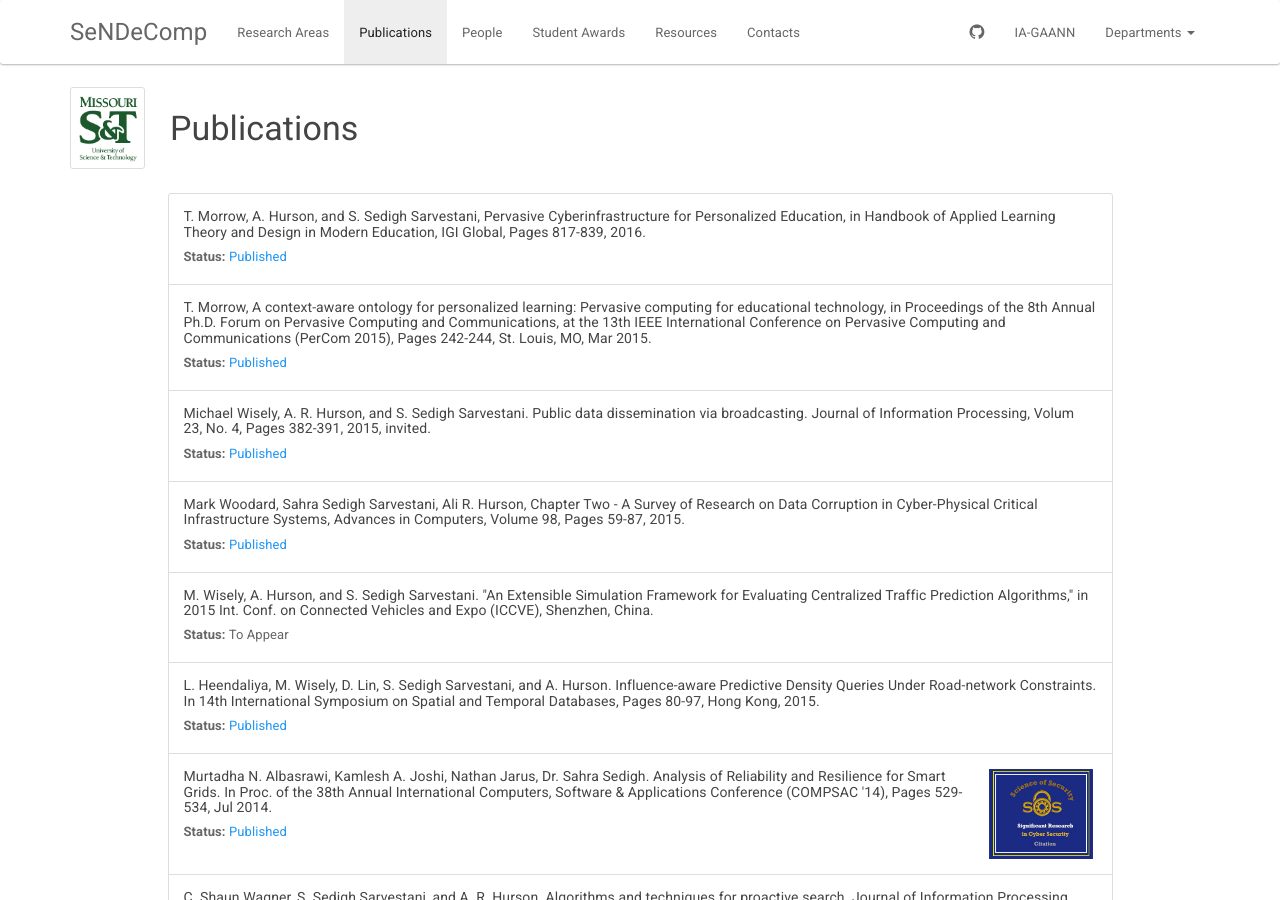
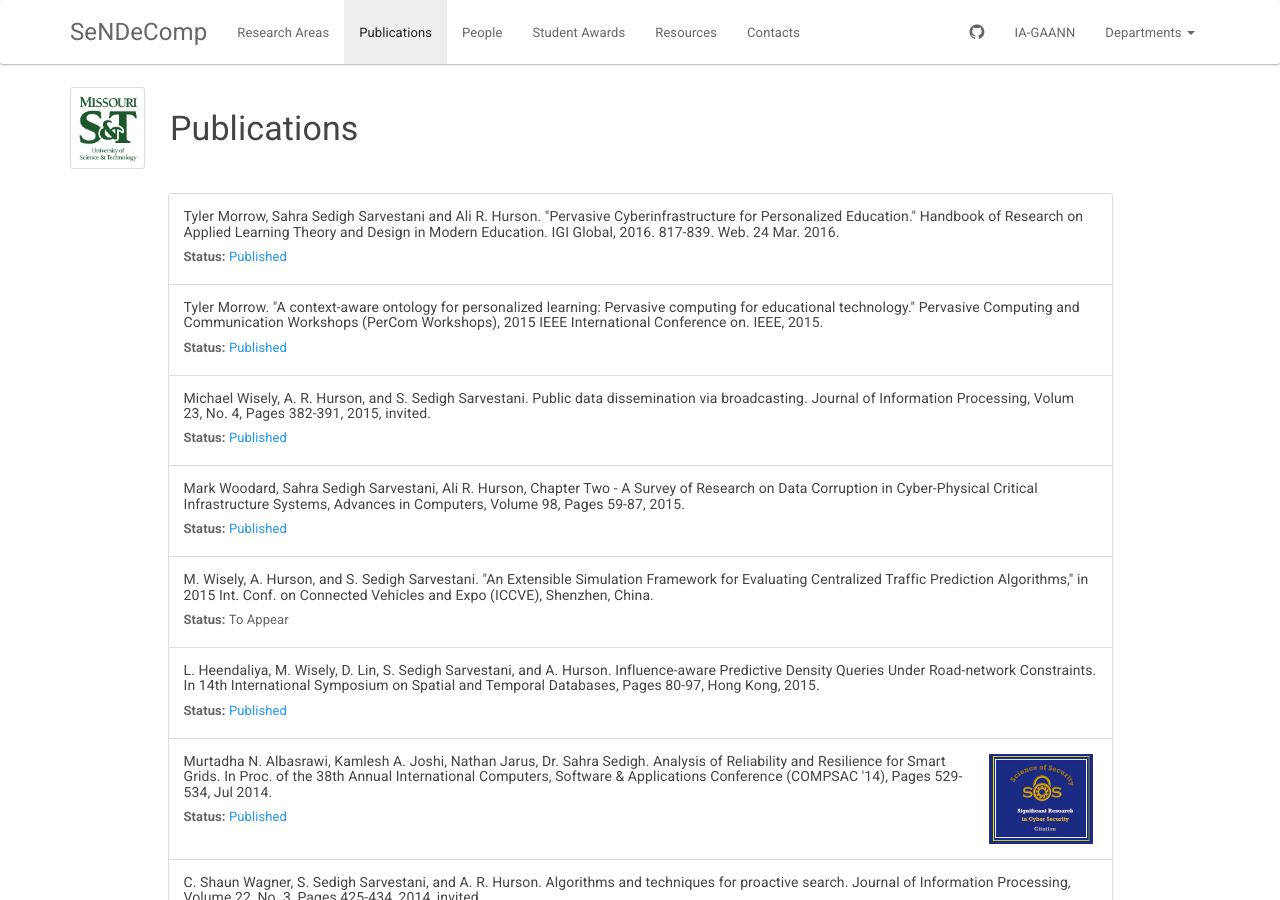
Before and after one commit to sendecomp/sendecomp-website, a Jekyll site: the page built from publications.html, in a window 1280 px wide and 900 px high. Built offline with Jekyll 4.4.1, drawn with Linux system fonts in a browser that asks for light colours.

Commit message:
Updated publications.

```diff
--- a/_data/publications.yml
+++ b/_data/publications.yml
@@ -77,7 +77,7 @@
   area: "cip"
   fulltext: "http://www.sciencedirect.com/science/article/pii/S0065245815000285"
 
-- citation: "T. Morrow, A. Hurson, and S. Sedigh Sarvestani, Pervasive Cyberinfrastructure for Personalized Education, in Handbook of Applied Learning Theory and Design in Modern Education, IGI Global, Pages 817-839, 2016."
+- citation: "Tyler Morrow, Sahra Sedigh Sarvestani and Ali R. Hurson. \"Pervasive Cyberinfrastructure for Personalized Education.\" Handbook of Research on Applied Learning Theory and Design in Modern Education. IGI Global, 2016. 817-839. Web. 24 Mar. 2016."
   year: 2016
   status: "Published"
   awards:
@@ -91,7 +91,7 @@
   area: "per"
   fulltext: "http://doi.org/10.2197/ipsjjip.23.382"
 
-- citation: "T. Morrow, A context-aware ontology for personalized learning: Pervasive computing for educational technology, in Proceedings of the 8th Annual Ph.D. Forum on Pervasive Computing and Communications, at the 13th IEEE International Conference on Pervasive Computing and Communications (PerCom 2015), Pages 242-244, St. Louis, MO, Mar 2015."
+- citation: "Tyler Morrow. \"A context-aware ontology for personalized learning: Pervasive computing for educational technology.\" Pervasive Computing and Communication Workshops (PerCom Workshops), 2015 IEEE International Conference on. IEEE, 2015."
   year: 2015
   status: "Published"
   awards:
```
